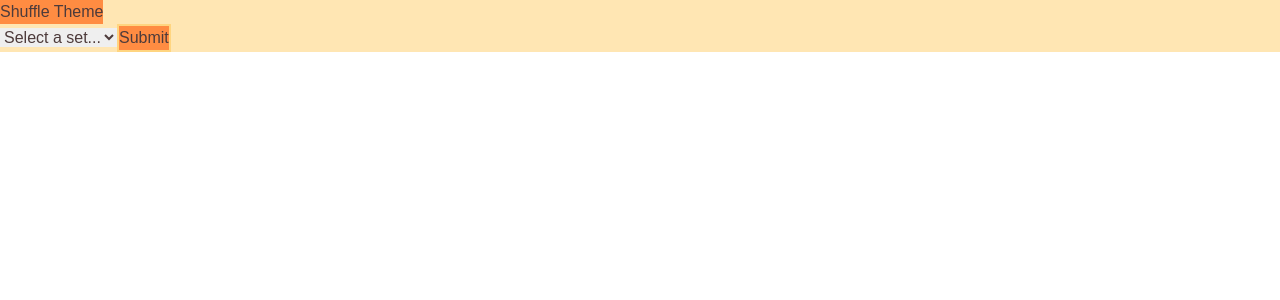
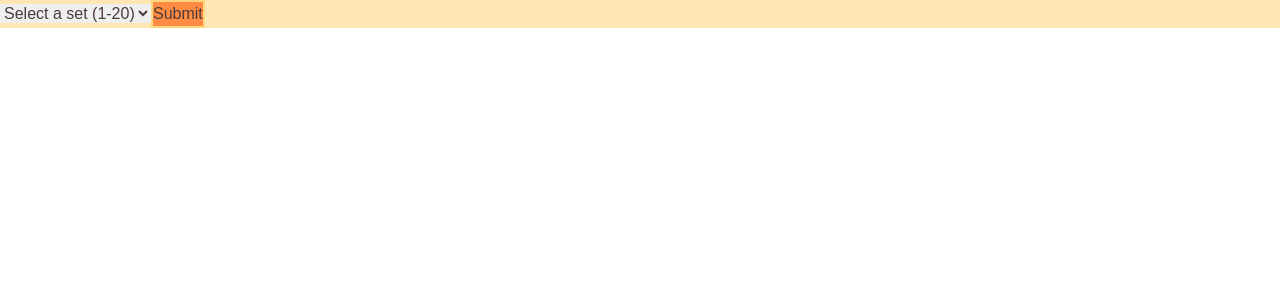
Before and after one commit to rajrana437/ai-flash-cards, a Next.js app: page /en in a window 1280 px wide. Shown: the top 300 px of the page. Built offline with nearby package versions, Linux system fonts and the light colour scheme.

Commit message:
Update code to re-ad the shuffle theme feature

```diff
--- a/src/app/[locale]/page.tsx
+++ b/src/app/[locale]/page.tsx
@@ -1,6 +1,7 @@
 'use client';
 
 import React, { useState, useEffect } from 'react';
+// import words from './words.json';
 
 type FlashcardData = {
   question: string;
@@ -103,7 +104,7 @@ const FlashcardPage: React.FC = () => {
     if (selectedSet) {
       setCards(selectedSet.words);
       setCurrentCard(selectedSet.words[0]);
-      setIsSubmitted(true);
+    setIsSubmitted(true);
     }
     setLoading(false);
   };
@@ -161,16 +162,6 @@ const FlashcardPage: React.FC = () => {
       className="min-h-screen flex flex-col items-center justify-center p-4 transition-all"
       style={{ backgroundColor: theme.background, color: theme.text }}
     >
-      <button
-        onClick={shuffleTheme}
-        className="absolute top-4 right-4 py-2 px-4 rounded-lg"
-        style={{
-          backgroundColor: theme.accent,
-          color: theme.text,
-        }}
-      >
-        Shuffle Theme
-      </button>
       {!isSubmitted ? (
         <form onSubmit={handleSubmit} className="w-full max-w-md space-y-6">
           <select
@@ -180,11 +171,11 @@ const FlashcardPage: React.FC = () => {
             style={{ borderColor: theme.accent, color: theme.text }}
           >
             <option value="" disabled>
-              Select a set...
+              Select a set (1-20)
             </option>
-            {[...Array(20)].map((_, index) => (
-              <option key={index + 1} value={index + 1}>
-                Set {index + 1}
+            {Array.from({ length: 20 }, (_, i) => i + 1).map((set) => (
+              <option key={set} value={set}>
+                Set {set}
               </option>
             ))}
           </select>
@@ -198,22 +189,51 @@ const FlashcardPage: React.FC = () => {
             }}
             disabled={loading}
           >
-            {loading ? 'Loading...' : 'Submit'}
+            {loading ? "Loading..." : "Submit"}
           </button>
         </form>
       ) : (
         <div className="w-full max-w-lg space-y-6">
           {currentCard ? (
             <div
-              className="rounded-3xl shadow-2xl p-8 flex flex-col items-center text-center transition-transform"
+              className="rounded-3xl shadow-2xl p-8 flex flex-col items-center text-center transition-transform relative"
               style={{
                 backgroundColor: theme.highlight,
-                border: `2px solid ${theme.accent}`,
+                borderWidth: "2px",
+                borderStyle: "solid",
+                borderColor: theme.accent,
+                maxWidth: "400px",
+                width: "100%",
               }}
             >
+              <div className="absolute top-4 left-4 text-sm px-3 py-1 rounded-full bg-white shadow-md font-semibold">
+                ThinkStack
+              </div>
+              <button
+                className="absolute top-4 right-4 text-sm text-blue-500 font-semibold"
+                onClick={() => {
+                  const randomTheme = themes[Math.floor(Math.random() * themes.length)];
+                  setTheme(randomTheme);
+                }}
+              >
+                shuffle theme
+              </button>
+              <div className="w-16 h-16 mb-6">
+                <img
+                  src="/pngegg.png"
+                  alt="Orange"
+                  className="w-full h-full object-contain"
+                />
+              </div>
               <h2 className="text-2xl font-extrabold mb-4">{currentCard.question}</h2>
               {showAnswer ? (
-                <p className="text-sm bg-white p-4 rounded-lg shadow-md">
+                <p
+                  className="text-sm bg-white p-4 rounded-lg shadow-md"
+                  style={{
+                    width: "90%",
+                    color: theme.text,
+                  }}
+                >
                   {currentCard.answer}
                 </p>
               ) : (
@@ -228,8 +248,9 @@ const FlashcardPage: React.FC = () => {
                       onClick={handleForgot}
                       className="flex-1 py-3 rounded-lg font-bold hover:bg-opacity-90 transition-all"
                       style={{
-                        backgroundColor: '#f0f0f0',
+                        backgroundColor: "#f0f0f0",
                         color: theme.text,
+                        boxShadow: "0 4px 10px rgba(0, 0, 0, 0.1)",
                       }}
                     >
                       😕 Forgot
@@ -240,6 +261,7 @@ const FlashcardPage: React.FC = () => {
                       style={{
                         backgroundColor: theme.accent,
                         color: theme.text,
+                        boxShadow: "0 4px 10px rgba(0, 0, 0, 0.2)",
                       }}
                     >
                       😊 Know
@@ -252,6 +274,7 @@ const FlashcardPage: React.FC = () => {
                     style={{
                       backgroundColor: theme.accent,
                       color: theme.text,
+                      boxShadow: "0 4px 10px rgba(0, 0, 0, 0.2)",
                     }}
                   >
                     Next Question
@@ -277,4 +300,4 @@ const FlashcardPage: React.FC = () => {
   );
 };
 
-export default FlashcardPage;
+export default FlashcardPage
```
